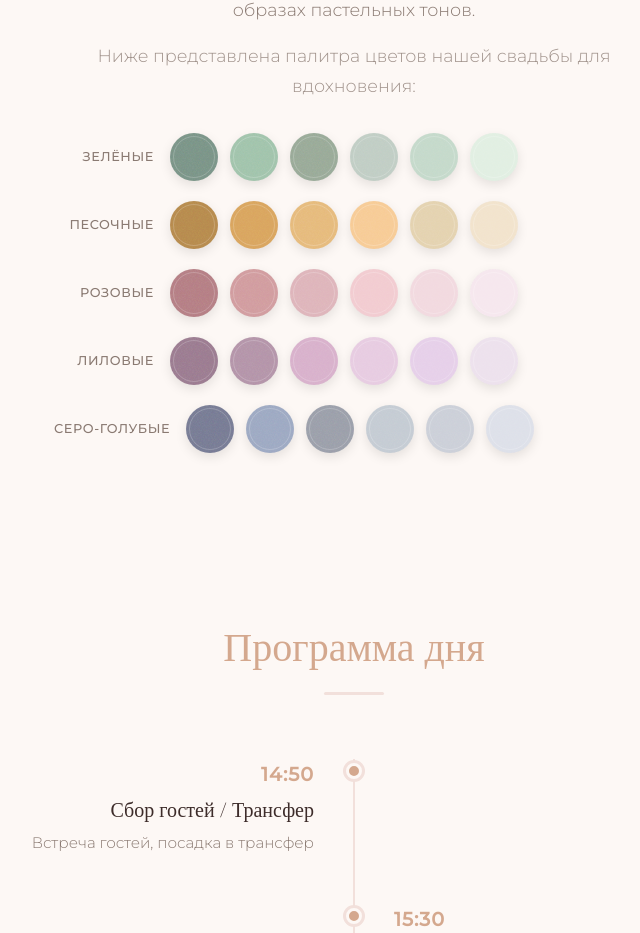
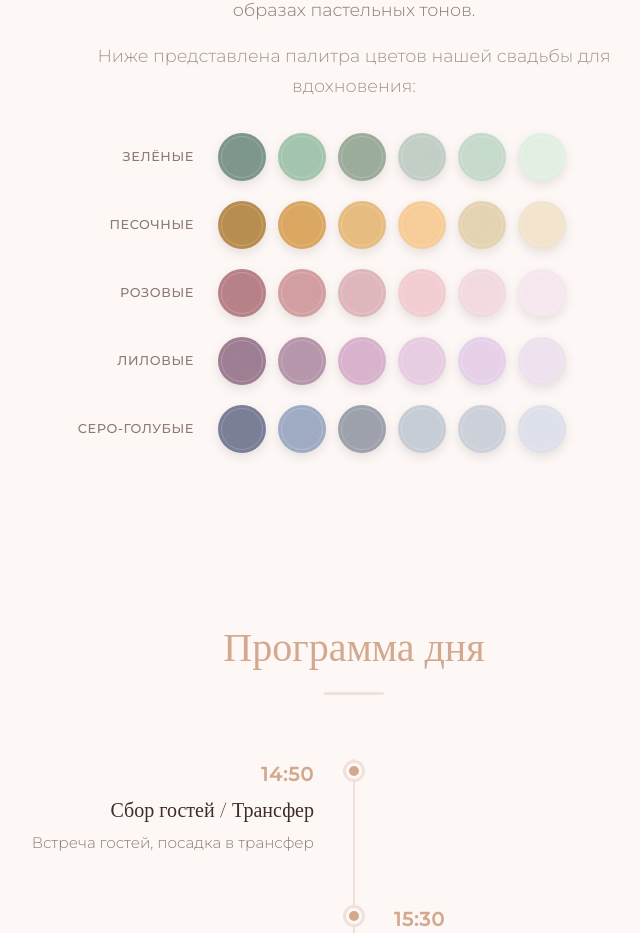
Before and after one commit to 5h4r3r/invitation, a Vue app: page / in a window 1280 px wide. Shown: the part 3059-3992 px from the top of the page, without its empty margins (286-926 px from the left). Built offline with nearby package versions, Linux system fonts and the light colour scheme; no server answers; a web font is replaced by a local one.

Commit message:
fix: центровка палитры — одинаковые лейблы, больше отступ

```diff
--- a/src/components/DressCode.vue
+++ b/src/components/DressCode.vue
@@ -115,14 +115,14 @@ onMounted(() => {
 .dc-row {
   display: flex;
   align-items: center;
-  gap: 16px;
+  gap: 24px;
 }
 
 .dc-row-label {
   font-size: 0.75rem;
   font-weight: 500;
   color: var(--text-light);
-  min-width: 80px;
+  min-width: 120px;
   text-align: right;
   text-transform: uppercase;
   letter-spacing: 0.05em;
@@ -179,7 +179,7 @@ onMounted(() => {
 
   .dc-row-label {
     font-size: 0.8rem;
-    min-width: 100px;
+    min-width: 140px;
     line-height: 48px;
   }
 
```
Also changed, not shown: 4 other files (tests, documents, lock files or other folders).
